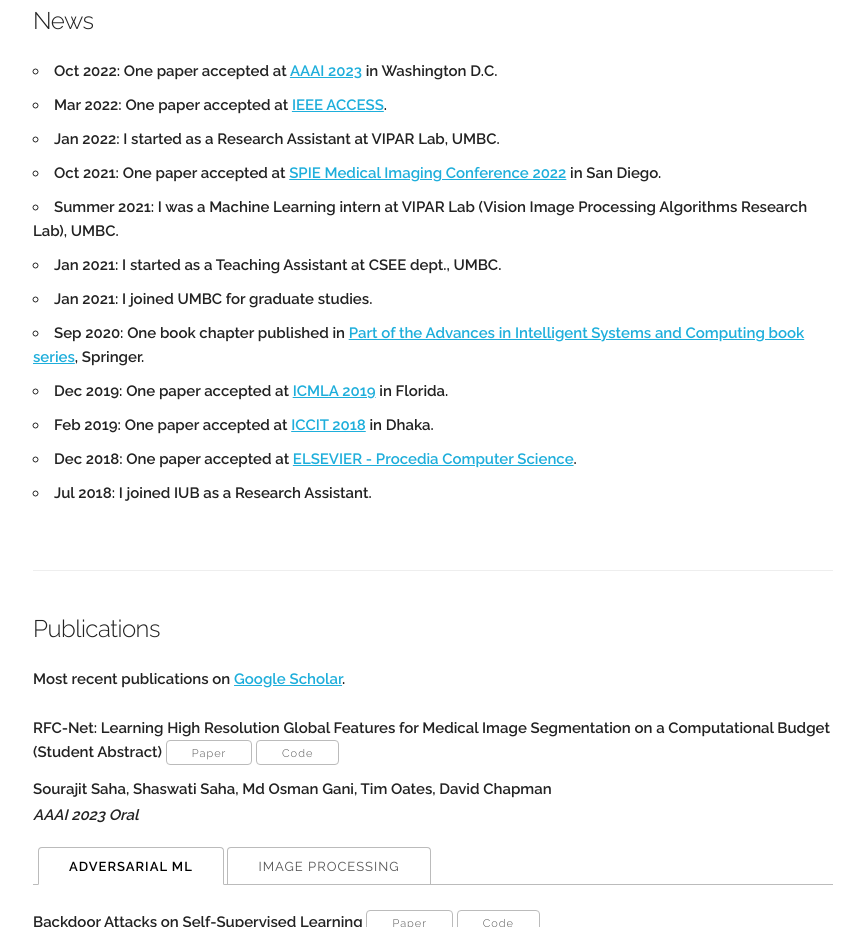
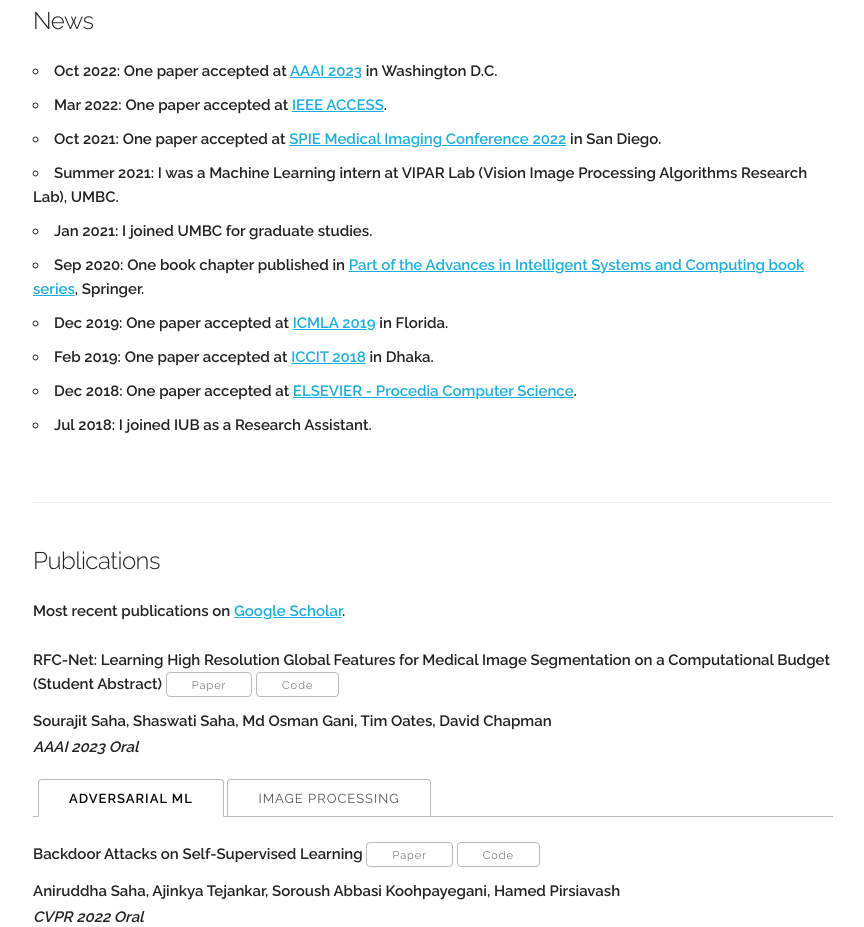
Before and after one commit to sourajitcs/sourajitcs.github.io, a plain HTML site: page index.html in a window 1280 px wide. Shown: the part 879-1806 px from the top of the page, without its empty margins (207-1071 px from the left). Drawn offline with Linux system fonts and the light colour scheme.

Commit message:
Update index.html

```diff
--- a/index.html
+++ b/index.html
@@ -131,10 +131,8 @@
 <ul>
   <li><b>Oct 2022:</b> One paper accepted at <a href="https://proceedings.aaai.org/storage/aaai-production-files-processed/a26b86e8-d66a-473e-a0a4-c252386b3825.out.pdf"> AAAI 2023</a> in Washington D.C.</li>
   <li><b>Mar 2022:</b> One paper accepted at <a href="https://ieeexplore.ieee.org/stamp/stamp.jsp?arnumber=9759448"> IEEE ACCESS</a>.</li>
-  <li><b>Jan 2022:</b> I started as a Research Assistant at VIPAR Lab, UMBC.</li>
   <li><b>Oct 2021:</b> One paper accepted at <a href="https://www.spiedigitallibrary.org/conference-proceedings-of-spie/PC12033/PC1203302/Pairwise-meta-learning-pipeline--classifying-COVID-19-abnormalities-on/10.1117/12.2613235.short?SSO=1"> SPIE Medical Imaging Conference 2022</a> in San Diego.</li>
   <li><b>Summer 2021:</b> I was a Machine Learning intern at VIPAR Lab (Vision Image Processing Algorithms Research Lab), UMBC.</li>
-  <li><b>Jan 2021:</b> I started as a Teaching Assistant at CSEE dept., UMBC.</li>
   <li><b>Jan 2021:</b> I joined UMBC for graduate studies.</li>
   <li><b>Sep 2020:</b> One book chapter published in <a href="https://link.springer.com/chapter/10.1007/978-981-15-6759-9_2"> Part of the Advances in Intelligent Systems and Computing book series</a>, Springer.</li>
   <li><b>Dec 2019:</b> One paper accepted at <a href="https://ieeexplore.ieee.org/abstract/document/8999264"> ICMLA 2019</a> in Florida.</li>
```
